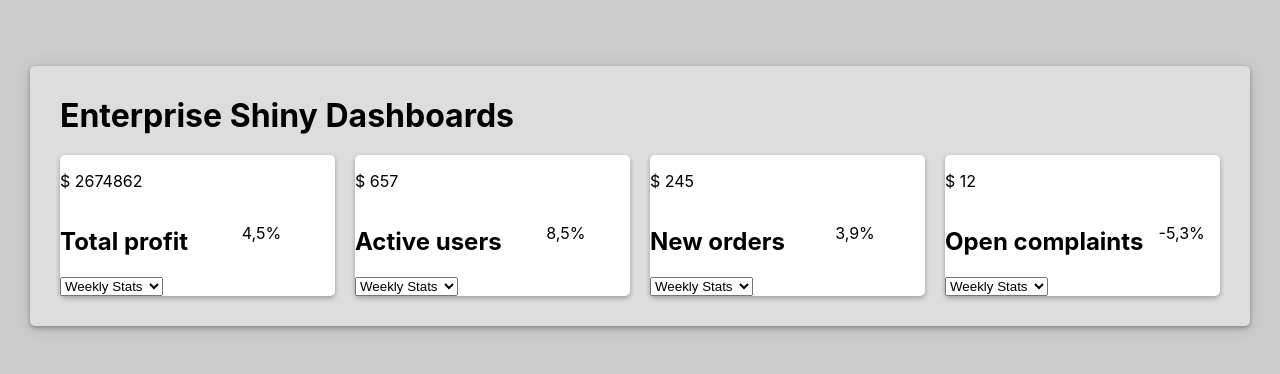
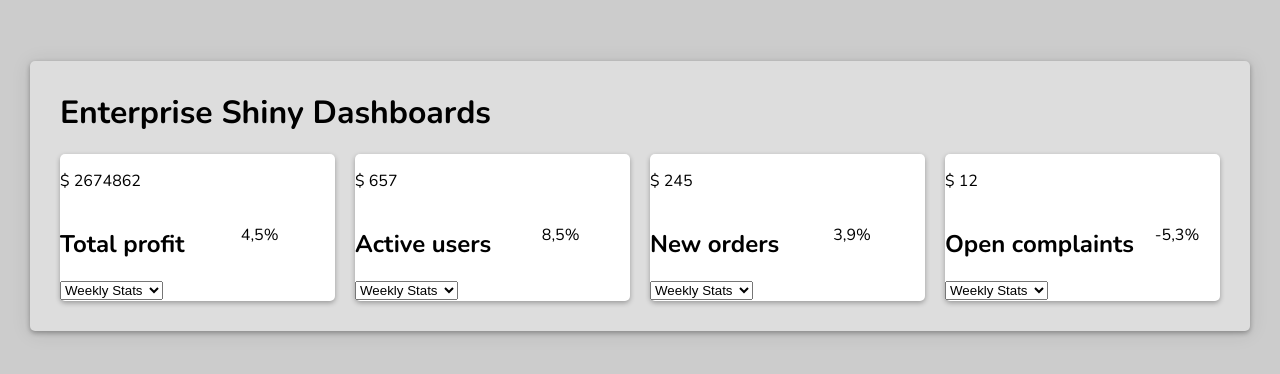
Before and after one commit to jchojna/dashboard, a React (Create React App) app: page / in a window 1280 px wide. Shown: the part 204-578 px from the top of the page. Built offline with nearby package versions, Linux system fonts and the light colour scheme.

Commit message:
style: link Nunito font

```diff
--- a/public/index.html
+++ b/public/index.html
@@ -9,6 +9,7 @@
       name="description"
       content="Web site created using create-react-app"
     />
+    <link href="https://fonts.googleapis.com/css2?family=Nunito:wght@400;700&display=swap" rel="stylesheet">
     <link rel="apple-touch-icon" href="%PUBLIC_URL%/logo192.png" />
     <!--
       manifest.json provides metadata used when your web app is installed on a
--- a/src/index.css
+++ b/src/index.css
@@ -11,15 +11,13 @@ html {
 }
 
 body {
-  font-family: -apple-system, BlinkMacSystemFont, 'Segoe UI', 'Roboto', 'Oxygen',
-    'Ubuntu', 'Cantarell', 'Fira Sans', 'Droid Sans', 'Helvetica Neue',
-    sans-serif;
+  font-family: "Nunito", "Arial", sans-serif;
   -webkit-font-smoothing: antialiased;
   -moz-osx-font-smoothing: grayscale;
+  font-weight: normal;
   margin: 0;
 }
 
 code {
-  font-family: source-code-pro, Menlo, Monaco, Consolas, 'Courier New',
-    monospace;
+  font-family: Consolas, "Courier New", monospace;
 }
```
